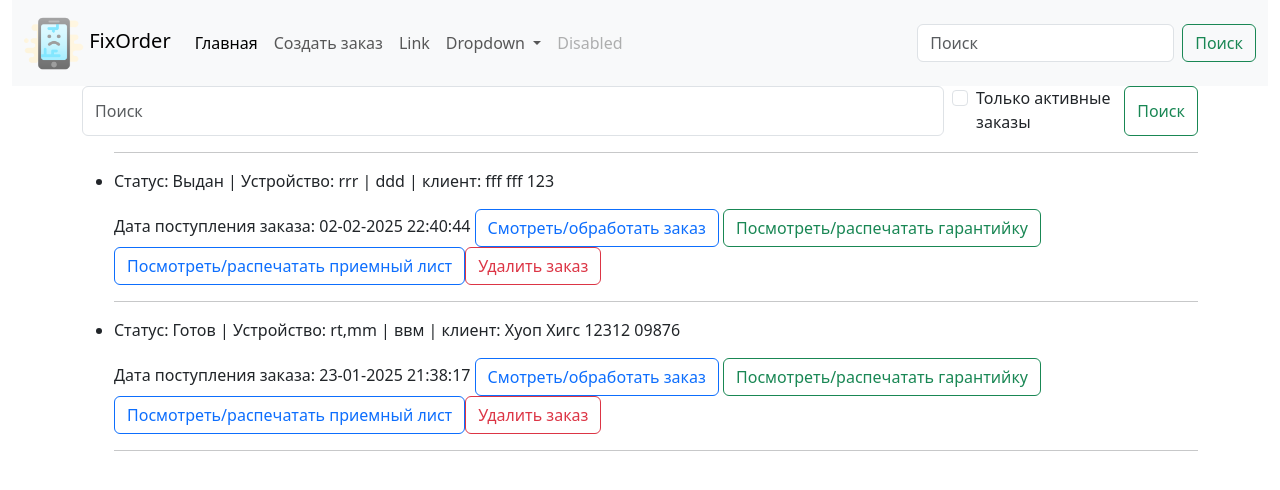
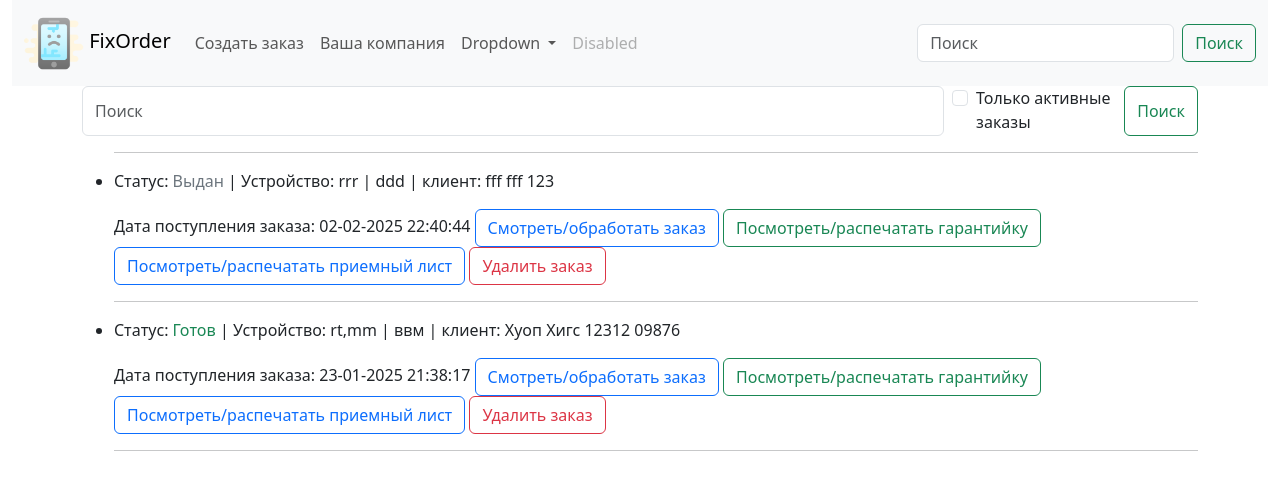
Before and after one commit to OlegChausov/rembase, a Django app: page / in a window 1280 px wide. Shown: the top 490 px of the page. Run offline with Django 5.2, Linux system fonts and the light colour scheme; data comes from the database, SQL or seed files in the repository; both versions use the stored data as it was after the commit; some libraries are stand-ins or nearby versions.

Commit message:
some additings

```diff
--- a/fixorder/models.py
+++ b/fixorder/models.py
@@ -56,21 +56,30 @@ class Order(models.Model):
                                       verbose_name='Осталось оплатить')
 
     def save(self, *args, **kwargs):
+        # old_order = None
+        # old_order = Order.objects.filter(pk=self.pk)[0]
+        # print(old_order)
+        # if old_order and old_order.status.status != self.status.status:
+        #     if self.status.status in ["Выдан", "Выдан без ремонта"]:
+        #         self.time_away = timezone.now()
+        #     else:
+        #         self.time_away = None
+
+        self.total_price = (
+                (self.work_price or 0) + (self.work_price1 or 0) + (self.work_price2 or 0) + (self.work_price3 or 0) + (
+                    self.work_price4 or 0) + (self.work_price5 or 0) + (self.work_price6 or 0))
+        self.remain_to_pay = (self.total_price or 0) - (self.prepaid or 0)
+        super(Order, self).save(*args, **kwargs)
+
+    def save_time(self):
         old_order = None
-        old_order = Order.objects.filter(pk=self.pk)[0]
-        print(old_order)
+        old_order = Order.objects.get(pk=self.pk)
         if old_order and old_order.status.status != self.status.status:
             if self.status.status in ["Выдан", "Выдан без ремонта"]:
                 self.time_away = timezone.now()
             else:
                 self.time_away = None
 
-
-        self.total_price = (
-                (self.work_price or 0) + (self.work_price1 or 0) + (self.work_price2 or 0) + (self.work_price3 or 0) + (
-                    self.work_price4 or 0) + (self.work_price5 or 0) + (self.work_price6 or 0))
-        self.remain_to_pay = (self.total_price or 0) - (self.prepaid or 0)
-        super(Order, self).save(*args, **kwargs)
 
     def __str__(self):
         return f'{self.client_name} {self.device}'
--- a/fixorder/templates/fixorder/navbar.html
+++ b/fixorder/templates/fixorder/navbar.html
@@ -11,13 +11,10 @@
     <div class="collapse navbar-collapse" id="navbarSupportedContent">
       <ul class="navbar-nav me-auto mb-2 mb-lg-0">
         <li class="nav-item">
-          <a class="nav-link active" aria-current="page" href="/">Главная</a>
-        </li>
-        <li class="nav-item">
           <a class="nav-link" href="/neworder">Создать заказ</a>
         </li>
         <li class="nav-item">
-          <a class="nav-link" href="/warrantydoc/2">Link</a>
+          <a class="nav-link" href="">Ваша компания</a>
         </li>
         <li class="nav-item dropdown">
           <a class="nav-link dropdown-toggle" href="#" role="button" data-bs-toggle="dropdown" aria-expanded="false">
--- a/fixorder/templates/fixorder/orderlist.html
+++ b/fixorder/templates/fixorder/orderlist.html
@@ -21,19 +21,24 @@
 <ul>
      <hr>
 	{% for myo in my_orders %}
-    		<li><div class="article-panel">
-	<p>Статус: {{myo.status}} | Устройство: {{myo.device}} | {{myo.defect}} | клиент: {{myo.client_name}} {{myo.client_phone}}
+    		<li><div>
+	<p>Статус: {% if myo.status.status == "Активен" %}<span class="text-primary"> {{myo.status}}</span>
+         {% elif myo.status.status == "Готов" %}<span class="text-success"> {{myo.status}}</span>
+        {% elif myo.status.status == "Выдан без ремонта" %}<span class="text-secondary"> {{myo.status}}</span>
+        {% elif myo.status.status == "Выдан" %}<span class="text-secondary"> {{myo.status}}</span> {% endif %}
+
+                | Устройство: {{myo.device}} | {{myo.defect}} | клиент: {{myo.client_name}} {{myo.client_phone}}
         {% if myo.initial_price %}
                    | {{myo.initial_price}}
-				{% endif %}
-        </p>
+				{% endif %}</p>
+
 	<p>Дата поступления заказа: {{myo.time_create|date:"d-m-Y H:i:s"}}
 <a href="{{ myo.get_absolute_url }}" class="btn btn-outline-primary">Смотреть/обработать заказ</a>
 <a href="{{ myo.get_warrantydoc_url }}" class="btn btn-outline-success">Посмотреть/распечатать гарантийку</a>
-<a href="{{ myo.get_commingdoc_url }}" class="btn btn-outline-primary">Посмотреть/распечатать приемный лист
+<a href="{{ myo.get_commingdoc_url }}" class="btn btn-outline-primary">Посмотреть/распечатать приемный лист</a>
     <a href="{{ myo.get_delete_url }}" class="btn btn-outline-danger">Удалить заказ</a>
     </p>
-    </div>
+    </div></li>
  <hr>
 	{% endfor %}
 </ul>
--- a/fixorder/views.py
+++ b/fixorder/views.py
@@ -24,9 +24,9 @@ from fixorder.models import Order, OrderStatus
 
 class Show_and_edit_order(UpdateView):
     model = Order
-    fields = ['client_name', 'client_phone', 'client_telegram', 'client_viber', 'client_whatsapp',
+    fields = [ 'status', 'client_name', 'client_phone', 'client_telegram', 'client_viber', 'client_whatsapp',
               'time_demand', 'device', 'defect',  'device_password', 'device_exterior', 'initial_price',
-              'prepaid', 'notes', 'status', 'time_away', 'work', 'work_price', 'work_warranty', 'work1', 'work_price1', 'work_warranty1',
+              'prepaid', 'notes', 'time_away', 'work', 'work_price', 'work_warranty', 'work1', 'work_price1', 'work_warranty1',
                    'work2', 'work_price2', 'work_warranty2', 'work3', 'work_price3', 'work_warranty3',
                    'work4', 'work_price4', 'work_warranty4','work5', 'work_price5', 'work_warranty5',
                   'work6', 'work_price6', 'work_warranty6', 'total_price', 'remain_to_pay', 'conclusion']
```
Also changed, not shown: db.sqlite3.
